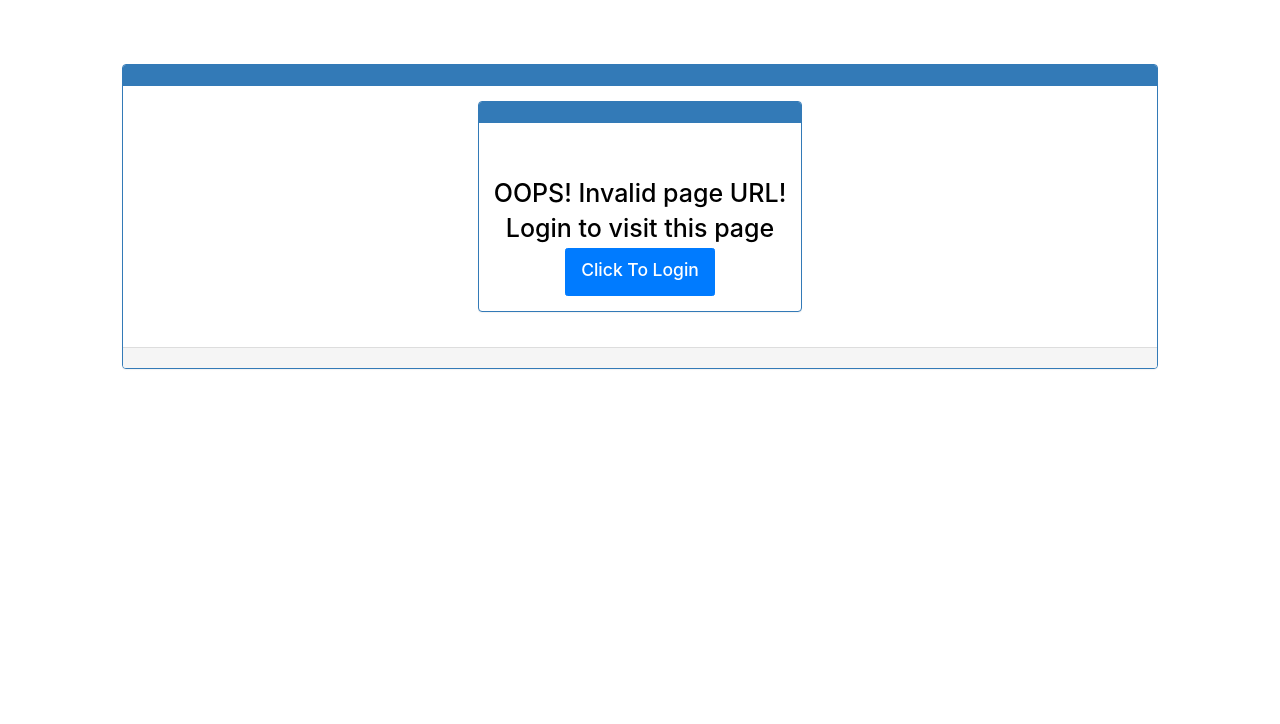
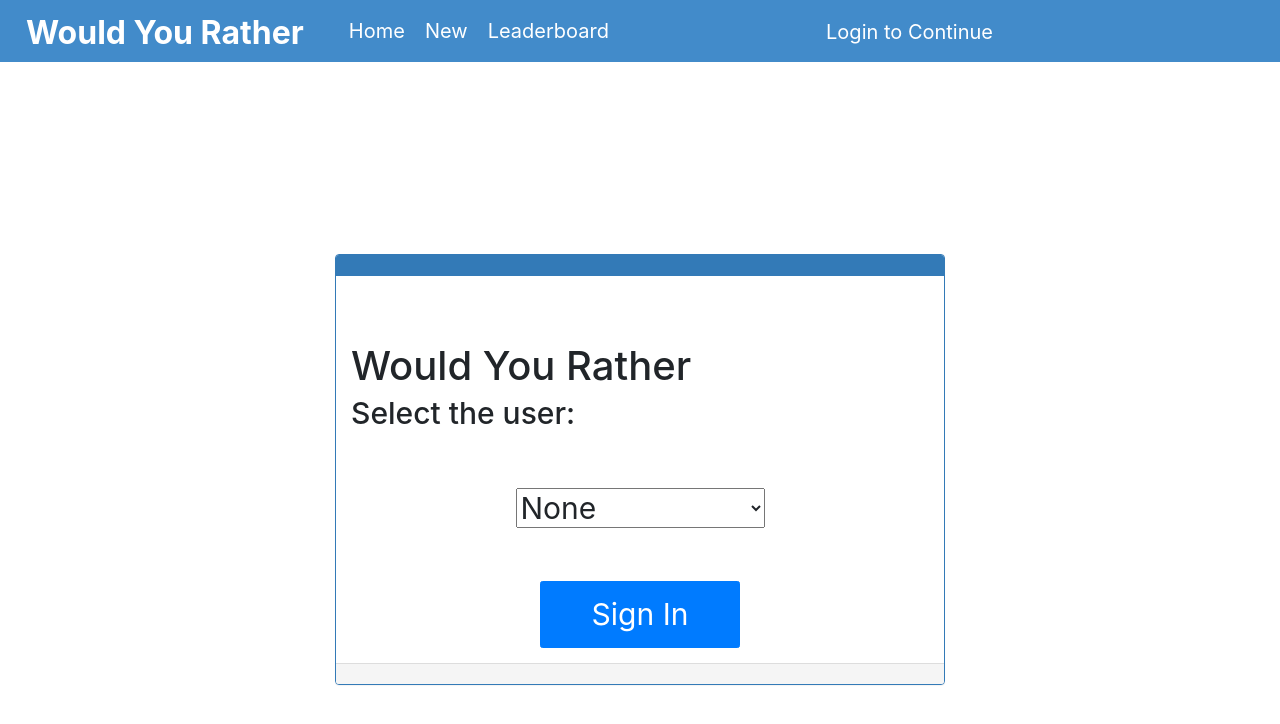
Before and after one commit to Utkarshmalik/WouldYouRather, a React (Create React App) app: page /add in a window 1280 px wide. Before the commit this address led to /404. Shown: the top 724 px of the page. Built offline with nearby package versions, Linux system fonts and the light colour scheme; a web font is replaced by a local one.

Commit message:
navigation done properly

```diff
--- a/src/App.js
+++ b/src/App.js
@@ -24,33 +24,49 @@ class App extends Component {
 
         {
 
-
-          (this.props.logggedIn) ? (
-
           <Router>
-              <Route path='/' component={navbar} />
+            <Route component={navbar} />
             <Switch>
               <Route exact path='/' component={HomePage} />
+              <Route path='/add' component={PostQuestion} />
               <Route path='/login' component={Login} />
-                <Route path='/add' component={PostQuestion} />
               <Route path='/leaderboard' component={Leaderboard} />
               <Route path='/question/:id' component={ViewQuestion} />
-                <Route path='/404' component={ErrorMessage} />
-                <Redirect to='/404' />
+
+              <Route component={ErrorMessage} />
 
             </Switch>
           </Router>
-          ) :
-            (
-              <Router>
-                <Switch>
-                  <Route exact path='/' component={Login} />
-                  <Route path='/404' component={ErrorMessage} />
-                  <Redirect to='/404' />
-                </Switch>
-              </Router>
 
-            )
+
+
+          // (this.props.logggedIn) ? (
+
+          //   <Router>
+
+          //     <Route path='/' component={navbar} />
+          //     <Switch>
+          //       <Route exact path='/' component={HomePage} />
+          //       <Route path='/login' component={Login} />
+          //       <Route path='/add' component={PostQuestion} />
+          //       <Route path='/leaderboard' component={Leaderboard} />
+          //       <Route path='/question/:id' component={ViewQuestion} />
+          //       <Route path='/404' component={ErrorMessage} />
+          //       <Redirect to='/404' />
+
+          //     </Switch>
+          //   </Router>
+          // ) :
+          //   (
+          //     <Router>
+          //       <Switch>
+          //         <Route exact path='/' component={Login} />
+          //         <Route path='/404' component={ErrorMessage} />
+          //         <Redirect to='/404' />
+          //       </Switch>
+          //     </Router>
+
+          //   )
         }
       </div >
     );
--- a/src/Components/Homepage.js
+++ b/src/Components/Homepage.js
@@ -2,13 +2,15 @@ import React, { Component } from 'react';
 import { connect } from 'react-redux';
 import { Button } from '@material-ui/core';
 import QuestionComponent from './Reusables/UnansweredComponent';
-
+import LoginPage from './Login';
 
 class HomePage extends Component {
 
   state = {
     currentState: "unanswered"
   }
+
+
 
 
   onPressUnasweredQustions() {
@@ -18,21 +20,20 @@ class HomePage extends Component {
   }
 
 
+
   onPressAnsweredQustions() {
 
     if (this.state.currentState !== "answered")
       this.setState({ currentState: "answered" })
-
-    //console.log("answered");
   }
 
   render() {
-    //console.log("rerender")
-    //console.log(this.props)
+
 
 
     return (
-      <div style={{ display: "flex", justifyContent: "center", color: "black" }} >
+
+      (this.props.currentUser === null) ? (<LoginPage history={this.props.history} destination='/' />) : (<div style={{ display: "flex", justifyContent: "center", color: "black" }} >
 
         <div className="col-md-10">
           <div className="panel panel-primary">
@@ -93,20 +94,29 @@ class HomePage extends Component {
           </div>
         </div>
       </div>
+      )
+    )
 
-    )
+
+
+
   }
 }
 
-const mapStateToProps = (state) => {
+const mapStateToProps = (state, myProps) => {
 
+  console.log(myProps)
 
-  //console.log(state)
+  if (state.currentLoggedInUser === null) {
+    return ({
+      currentUser: null,
+      history: myProps.history
 
-
+    })
+  }
+  else {
     const currentLoggedInUserAnswers = state.RegisteredUsers[state.currentLoggedInUser].answers;
     const questions = state.questions
-
     const unanswered = Object.keys(questions)
       .filter(key => currentLoggedInUserAnswers[key] === undefined)
       .map(key => questions[key])
@@ -126,4 +136,6 @@ const mapStateToProps = (state) => {
       })
   }
 
+}
+
 export default connect(mapStateToProps)(HomePage);
--- a/src/Components/LeaderBoard.js
+++ b/src/Components/LeaderBoard.js
@@ -1,19 +1,25 @@
 import React, { Component } from 'react';
 import LeaderComponent from './Reusables/LeaderComponent';
 import { connect } from 'react-redux';
+import LoginPage from './Login';
+
 
 
 class Leaderboard extends Component {
 
   render() {
-
-    const { RegisteredUsers } = this.props;
     return (
       <div>
-        {
-          RegisteredUsers.map((user) => <LeaderComponent key={user.id} user={user} />)
-        }
+        {(this.props.currentUser === null) ? (<LoginPage history={this.props.history} destination='/leaderboard' />) : (
+
+          <div>
+            {
+              this.props.RegisteredUsers.map((user) => <LeaderComponent key={user.id} user={user} />)
+            }
+          </div>
+        )}
       </div>
+
     )
   }
 
@@ -41,14 +47,13 @@ const myStateToProps = (state, myProps) => {
     }
   )
 
-  setTimeout(() => {
-    //console.log(users)
-  }, 2000)
 
 
 
   return ({
+    currentUser: state.currentLoggedInUser,
     RegisteredUsers: users
+
   })
 }
 
--- a/src/Components/Login.js
+++ b/src/Components/Login.js
@@ -3,6 +3,7 @@ import './Styles/loginStyle.css';
 import { Button } from 'react-bootstrap';
 import { connect } from 'react-redux';
 import { AuthLogin } from '../Actions/shared';
+import { Link, Redirect } from 'react-router-dom'
 
 
 class Login extends Component {
@@ -21,9 +22,11 @@ class Login extends Component {
 
   onSignIn() {
 
+    console.log(this.props)
+
     if (this.state.selected !== "none") {
       this.props.dispatch(AuthLogin(this.state.selected))
-      this.props.history.push('./');
+      this.props.history.push(this.props.destination);
     }
   }
 
@@ -96,8 +99,6 @@ class Login extends Component {
                     <Button style={{ padding: "10px", width: "200px", fontSize: "30px" }} onClick={this.onSignIn.bind(this)} type="button" className="buttonui "> <span> Sign In </span>
                     </Button>
                   </div>
-
-
                 </div>
 
               </div>
@@ -119,7 +120,9 @@ class Login extends Component {
   }
 }
 
-const mapStateToProps = (state) => {
+const mapStateToProps = (state, myProps) => {
+  console.log(state)
+  console.log(myProps)
   return ({
     RegisteredUsers: state.RegisteredUsers
   })
--- a/src/Components/PostQuestion.js
+++ b/src/Components/PostQuestion.js
@@ -5,6 +5,8 @@ import TextField from '@material-ui/core/TextField';
 import { connect } from 'react-redux'
 import { formatQuestion } from '../data';
 import { onAddNewUserChange, onAddNewQuestionChange } from '../Actions/shared';
+import LoginPage from './Login';
+
 
 
 class QuestionComponent extends Component {
@@ -25,11 +27,11 @@ class QuestionComponent extends Component {
     })
   }
 
+  componentDidMount() {
+
+  }
+
   onPost() {
-
-    //console.log(this.props);
-
-
 
     const { optionOne, optionTwo } = this.state;
 
@@ -55,7 +57,8 @@ class QuestionComponent extends Component {
   render() {
 
     return (
-      <div style={{ display: 'flex', flex: 1, justifyContent: 'center' }}>
+
+      (this.props.currentUser === null) ? (<LoginPage history={this.props.history} destination='/add' />) : (<div style={{ display: 'flex', flex: 1, justifyContent: 'center' }}>
         <div className="col-md-8">
           <div className="panel panel-primary">
             <div className="panel-heading">
@@ -136,13 +139,14 @@ class QuestionComponent extends Component {
             </div>
           </div>
         </div>
-      </div>
-
+      </div>)
     )
   }
 }
 
 const mapStateToProps = (state) => {
+  console.log(state)
+
   return ({
     currentUser: state.currentLoggedInUser
   })
--- a/src/Components/Reusables/ErrorComponent.js
+++ b/src/Components/Reusables/ErrorComponent.js
@@ -2,7 +2,8 @@ import React, { Component } from 'react';
 import '../Styles/QuestionStyle.css';
 import { Button } from 'react-bootstrap';
 import { Link, Redirect } from 'react-router-dom'
-
+import LoginPage from '../Login';
+import { connect } from 'react-redux'
 
 
 class Message extends Component {
@@ -11,6 +12,9 @@ class Message extends Component {
 
   render() {
     return (
+
+      (this.props.currentUser === null) ? (<LoginPage history={this.props.history} destination='/404' />) : (
+
         <div style={{ display: 'flex', flex: 1, justifyContent: 'center', marginTop: '5%' }}>
           <div className="col-md-10">
             <div className="panel panel-primary">
@@ -34,11 +38,9 @@ class Message extends Component {
                                 <div>
                                   <h1 style={{ color: "black" }}>OOPS! Invalid page URL!</h1>
 
-                                <h1 style={{ color: "black" }}>Login to visit this page</h1>
+                                  <h1 style={{ color: "black" }}>Try Another Page</h1>
                                   <div>
-                                  <Link to='/'>
-                                    <Button style={{ width: '150px', padding: '10px' }} ><h3> Click To Login</h3> </Button>
-                                  </Link>
+
                                   </div>
                                 </div>
                               </div>
@@ -54,9 +56,21 @@ class Message extends Component {
               </div>
             </div>
           </div>
-      </div>
+        </div>)
     )
   }
 }
 
-export default Message;
+
+const mapStateToProps = (state, myProps) => {
+
+
+
+  return ({
+    currentUser: state.currentLoggedInUser,
+  })
+
+
+}
+
+export default connect(mapStateToProps)(Message);
--- a/src/Components/navbar.js
+++ b/src/Components/navbar.js
@@ -26,8 +26,8 @@ class App extends Component {
             <Link to='/add'> <Nav style={{ fontSize: "20px", color: "white", marginRight: "20px" }}>New </Nav> </Link>
             <Link to='/leaderboard'> <Nav style={{ fontSize: "20px", color: "white", marginRight: "20px" }}>Leaderboard </Nav> </Link>
           </Nav>
-          <span style={{ color: "white", marginRight: "20vw" }}>Welcome <Link to='/' style={{ color: "white", fontSize: "25px", fontWeight: 'bold' }}> {this.props.userId.toUpperCase()} </Link></span>
-          <Link to='/'><Nav style={{ fontSize: "20px", color: "white", marginRight: "20px" }} onClick={this.OnLogout.bind(this)} > Logout</Nav></Link>
+          <span style={{ color: "white", marginRight: "20vw" }}>{(this.props.userId == null) ? ("Login to Continue") : (`Welcome`)} <Link to='/' style={{ color: "white", fontSize: "25px", fontWeight: 'bold' }}> {(this.props.userId == null) ? ("") : (this.props.userId.toUpperCase())}  </Link></span>
+          <Link to='/'><Nav style={{ fontSize: "20px", color: "white", marginRight: "20px" }} onClick={this.OnLogout.bind(this)} > {(this.props.userId == null) ? ("") : (`Logout`)} </Nav></Link>
         </Navbar>
       </div>
     )
@@ -35,6 +35,11 @@ class App extends Component {
 }
 
 const mapStateToProps = (state) => {
+  if (state.currentLoggedInUser === null) {
+    return ({
+      userId: null
+    })
+  }
   return ({
     userId: state.RegisteredUsers[state.currentLoggedInUser].name
   })
```
Also changed, not shown: src/Components/Reusables/ViewQuestionComponent.js (+31 -36 lines). Lines whose indentation alone changed are shown as unchanged.
